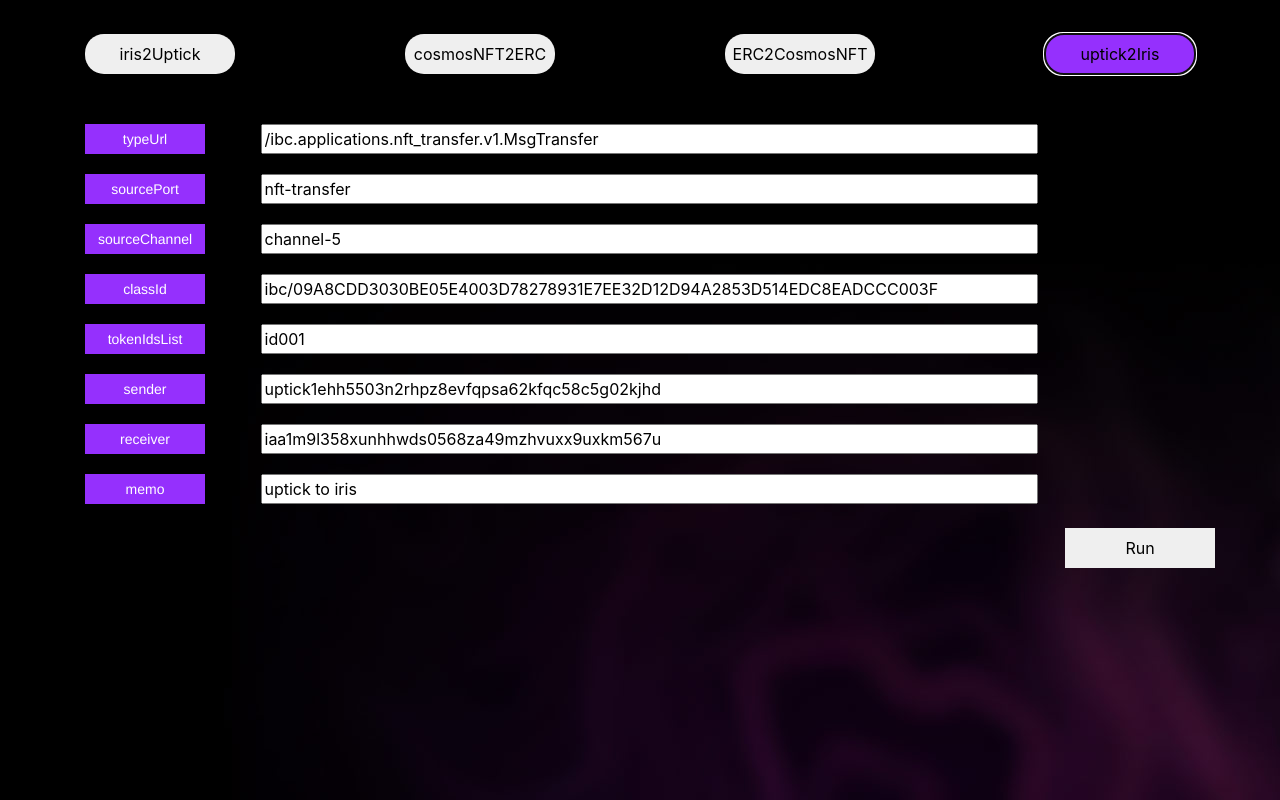
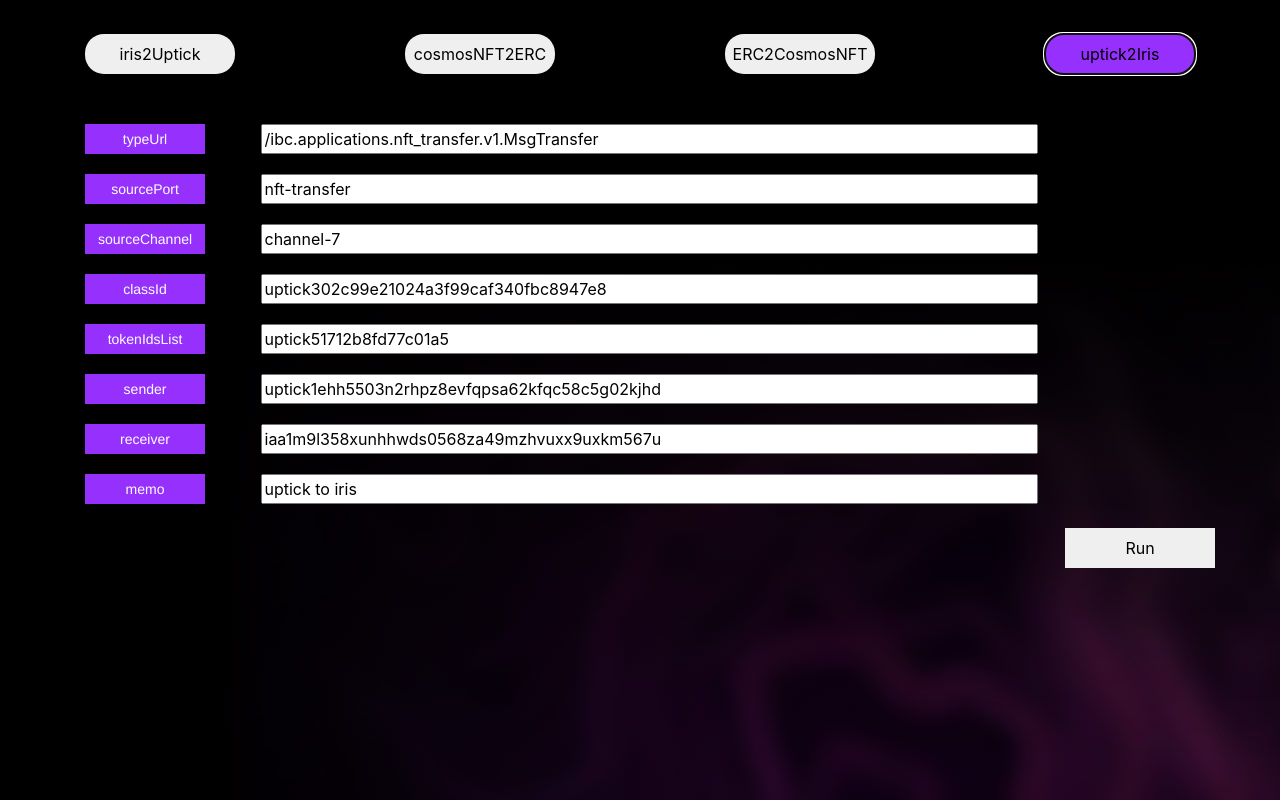
Before and after one commit to uptSmart/gon-uptickDemo, a website: page index.html in a window 1280 px wide. Both pictures are taken after a click on the button "uptick2Iris". Drawn offline with nearby package versions, Linux system fonts and the light colour scheme.

Commit message:
change the trunnel of iris and uptick

```diff
--- a/index.html
+++ b/index.html
@@ -34,7 +34,7 @@
                     </div>
                     <div class="paramsList">
                         <div class="params">sourceChannel</div>
-                        <input type="text" class="inputValue" id="channel1" value="channel-65" >
+                        <input type="text" class="inputValue" id="channel1" value="channel-66" >
                     </div>
                     <div class="paramsList">
                         <div class="params">classId</div>
@@ -136,15 +136,15 @@
                     </div>
                     <div class="paramsList">
                         <div class="params">sourceChannel</div>
-                        <input type="text" class="inputValue" id="channel4" value="channel-5" >
+                        <input type="text" class="inputValue" id="channel4" value="channel-7" >
                     </div>
                     <div class="paramsList">
                         <div class="params">classId</div>
-                        <input type="text" class="inputValue" id="classId4" value="ibc/09A8CDD3030BE05E4003D78278931E7EE32D12D94A2853D514EDC8EADCCC003F">
+                        <input type="text" class="inputValue" id="classId4" value="uptick302c99e21024a3f99caf340fbc8947e8">
                     </div>
                     <div class="paramsList">
                         <div class="params">tokenIdsList</div>
-                        <input type="text" class="inputValue" id="tokenIdsList4" value="id001">
+                        <input type="text" class="inputValue" id="tokenIdsList4" value="uptick51712b8fd77c01a5">
                     </div>
                     <div class="paramsList">
                         <div class="params">sender</div>
```
Also changed, not shown: src/wallet.js (+5 -2 lines).
